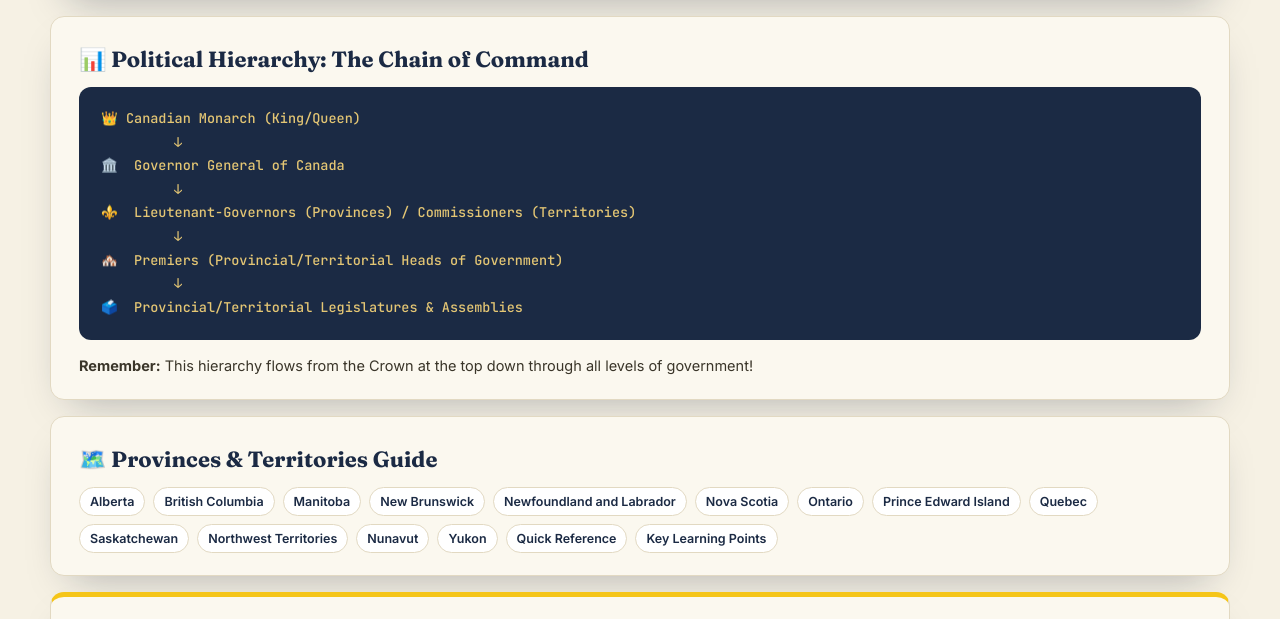
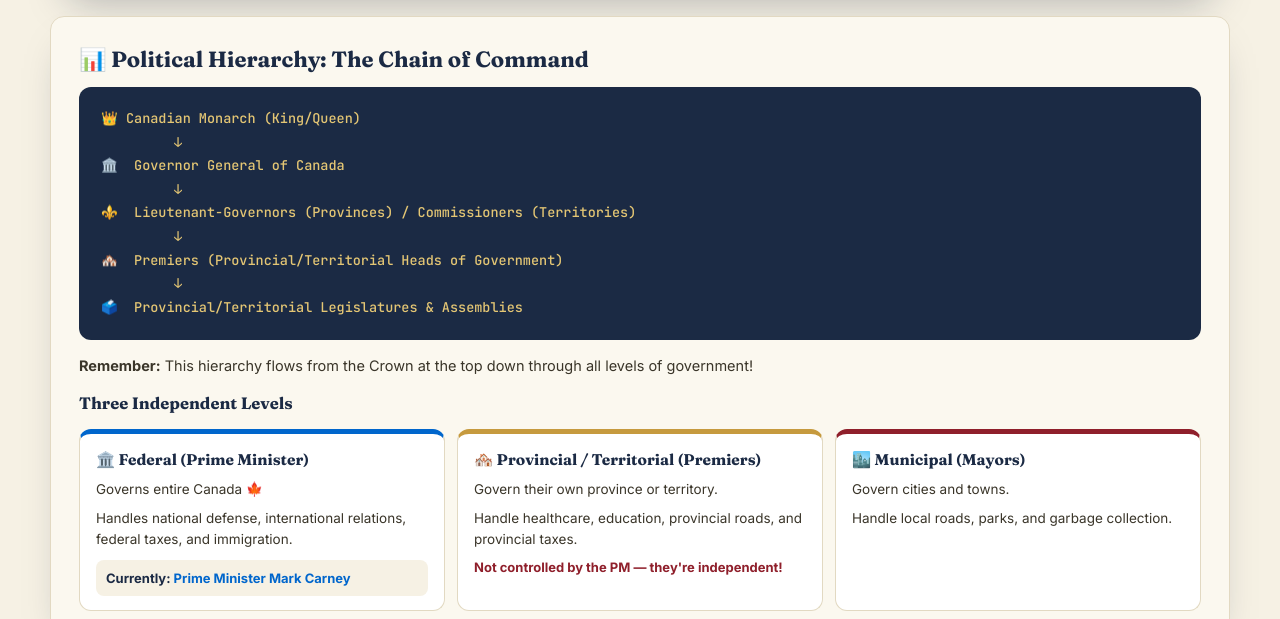
Before and after one commit to anulsasidharan/CanadaCitizenship, a plain HTML site: page index.html in a window 1280 px wide. Both pictures are taken after a click on the button 130 px from the left and 546 px from the top of the page. Shown: the part 570-1189 px from the top of the page. Drawn offline with Linux system fonts and the light colour scheme.

```diff
--- a/index.html
+++ b/index.html
@@ -349,6 +349,31 @@
   white-space:pre;
 }
 .guide-note{font-size:14.5px; color:#3a3529; line-height:1.65; margin:0;}
+.levels-grid{
+  display:grid; grid-template-columns:repeat(3,1fr); gap:12px; margin-top:16px;
+}
+.level-card{
+  background:#fff; border:1px solid var(--line); border-radius:12px;
+  padding:16px 16px 14px; border-top:5px solid var(--navy);
+}
+.level-card.federal{border-top-color:#0066cc;}
+.level-card.provincial{border-top-color:var(--gold);}
+.level-card.municipal{border-top-color:var(--maroon);}
+.level-card h3{
+  font-family:'Fraunces',serif; color:var(--navy); font-size:15.5px; margin:0 0 8px; line-height:1.35;
+}
+.level-card p{margin:0 0 8px; font-size:13.5px; line-height:1.55; color:#3a3529;}
+.level-card p:last-child{margin-bottom:0;}
+.level-card .level-now{
+  margin-top:10px; padding:8px 10px; background:var(--cream); border-radius:8px;
+  font-size:13px; color:var(--navy); font-weight:700;
+}
+.level-card .level-callout{
+  margin-top:8px; font-size:13px; color:var(--maroon); font-weight:700; line-height:1.45;
+}
+@media (max-width:800px){
+  .levels-grid{grid-template-columns:1fr;}
+}
 .guide-toc{display:flex; flex-wrap:wrap; gap:8px;}
 .guide-toc a{
   text-decoration:none; font-size:12.5px; font-weight:600;
@@ -520,6 +545,26 @@
          ↓
 🗳️  Provincial/Territorial Legislatures &amp; Assemblies</pre>
         <p class="guide-note"><strong>Remember:</strong> This hierarchy flows from the Crown at the top down through all levels of government!</p>
+        <h3 class="guide-h3">Three Independent Levels</h3>
+        <div class="levels-grid">
+          <div class="level-card federal">
+            <h3>🏛️ Federal (Prime Minister)</h3>
+            <p>Governs entire Canada 🍁</p>
+            <p>Handles national defense, international relations, federal taxes, and immigration.</p>
+            <p class="level-now">Currently: <span class="name-premier">Prime Minister Mark Carney</span></p>
+          </div>
+          <div class="level-card provincial">
+            <h3>🏘️ Provincial / Territorial (Premiers)</h3>
+            <p>Govern their own province or territory.</p>
+            <p>Handle healthcare, education, provincial roads, and provincial taxes.</p>
+            <p class="level-callout">Not controlled by the PM — they're independent!</p>
+          </div>
+          <div class="level-card municipal">
+            <h3>🏙️ Municipal (Mayors)</h3>
+            <p>Govern cities and towns.</p>
+            <p>Handle local roads, parks, and garbage collection.</p>
+          </div>
+        </div>
       </div>
 
       <div class="guide-card">
```
